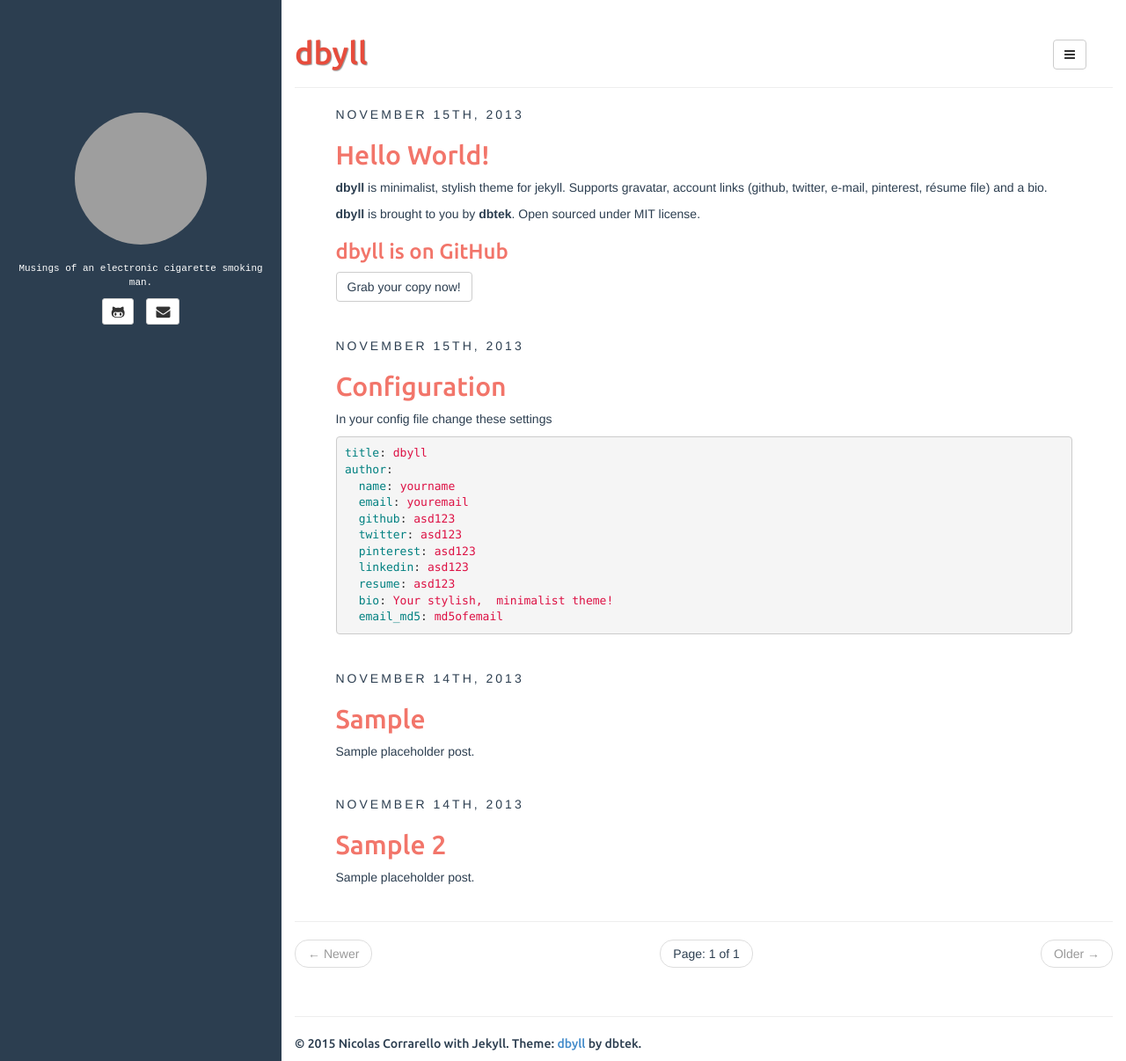
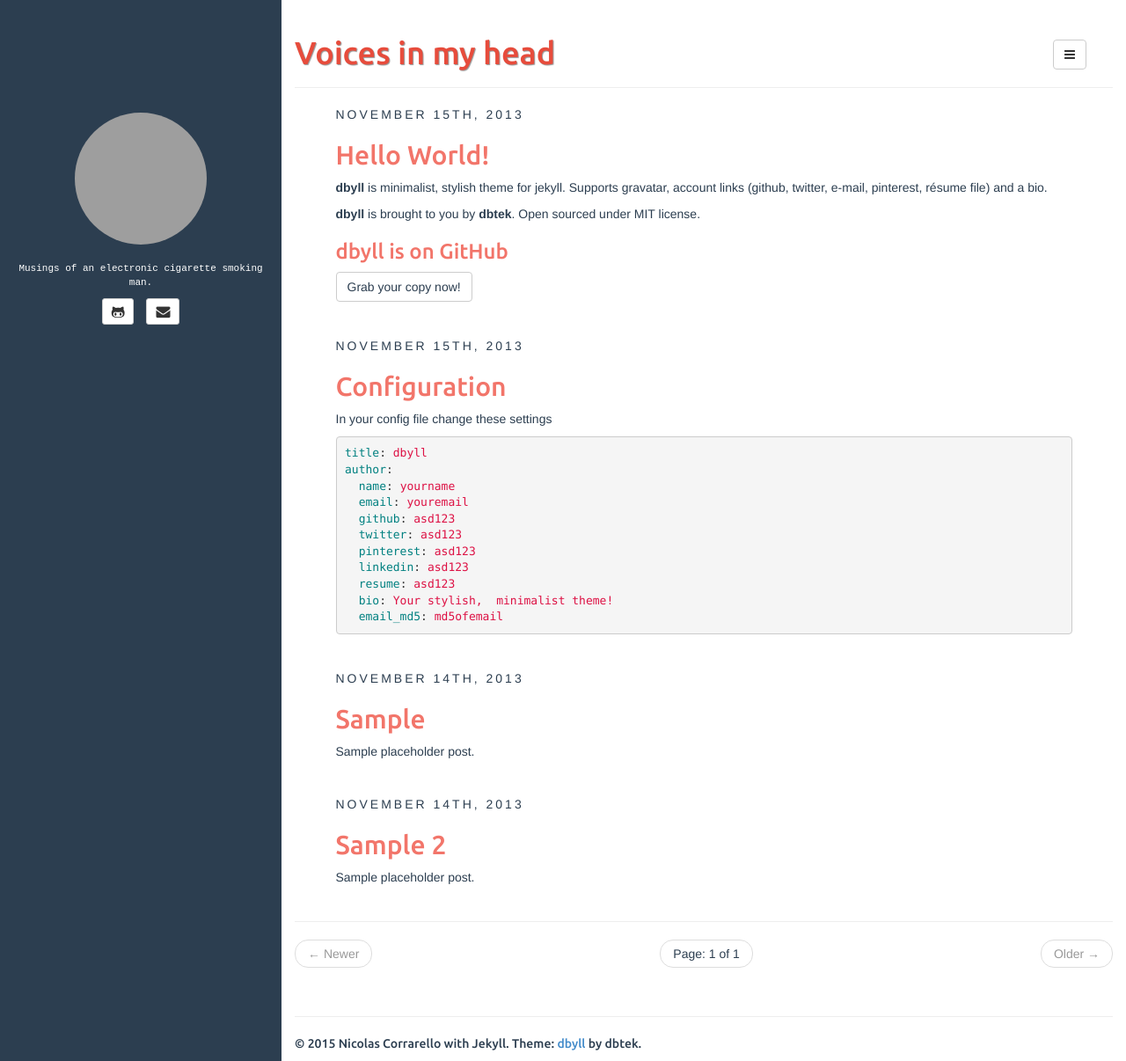
Before and after one commit to ncorrare/ncorrare.github.io, a Jekyll site: the page built from index.html, in a window 1280 px wide and 1206 px high. Shown: the whole window at 88% size. Built offline with Jekyll 4.4.1, drawn with Linux system fonts in a browser that asks for light colours; the list of posts is cut into pages by our own code; grey boxes are pictures that could not be loaded.

Commit message:
Changed title

```diff
--- a/_config.yml
+++ b/_config.yml
@@ -12,7 +12,7 @@ defaults:
     scope:
       path: "" # empty string for all files
     values:
-      title: dbyll
+      title: Voices in my head
 
 description: Just another blog.
 author:
```
